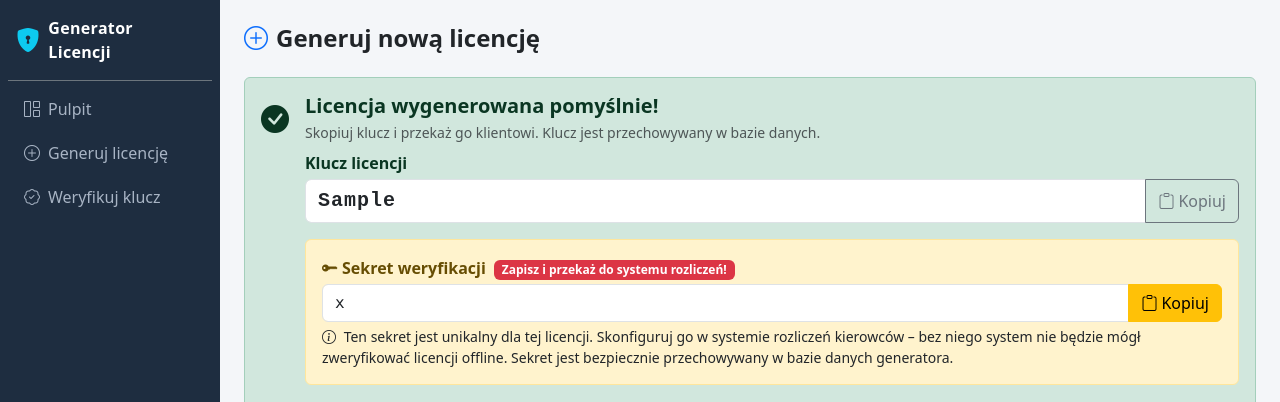
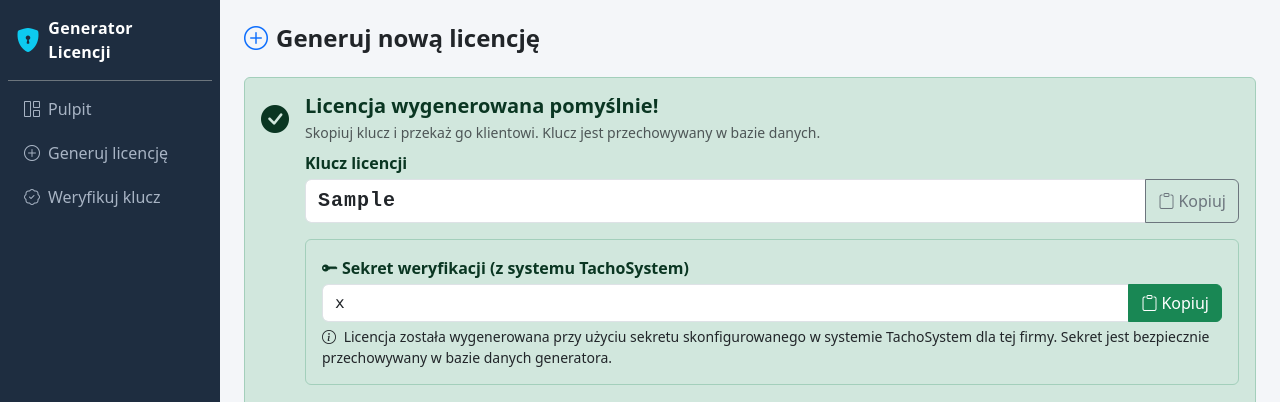
Before and after one commit to piotrlewicki26/Tacho, a PHP site: template views/generate.php in a window 1280 px wide. Shown: the top 402 px of the page. Run offline with PHP 8.4, Linux system fonts and the light colour scheme; the template is opened without the code that fills it: most values are stand-ins (such as "Sample title", 1, 10 or a date in 2020); some libraries are stand-ins or nearby versions.

Commit message:
Require TachoSystem company secret when generating licenses
Co-authored-by: piotrlewicki26 <262876360+piotrlewicki26@users.noreply.github.com>

```diff
--- a/views/generate.php
+++ b/views/generate.php
@@ -44,25 +44,23 @@ $v        = $input ?? [];        // form restore helper
             </div>
 
             <!-- Auto-generated per-license secret -->
-            <div class="alert alert-warning p-3 mb-3">
+            <div class="alert alert-success p-3 mb-3">
                 <div class="fw-bold mb-1">
-                    <i class="bi bi-key-fill me-1"></i>Sekret weryfikacji
-                    <span class="badge bg-danger ms-1">Zapisz i przekaż do systemu rozliczeń!</span>
+                    <i class="bi bi-key-fill me-1"></i>Sekret weryfikacji (z systemu TachoSystem)
                 </div>
                 <div class="input-group mb-1">
                     <input type="text" class="form-control font-monospace small"
                            id="generatedSecret"
                            value="<?= htmlspecialchars($license['used_secret']) ?>"
                            readonly>
-                    <button type="button" class="btn btn-warning" id="copySecretBtn"
-                            onclick="copyField('generatedSecret','copySecretBtn','btn-warning')">
+                    <button type="button" class="btn btn-success" id="copySecretBtn"
+                            onclick="copyField('generatedSecret','copySecretBtn','btn-success')">
                         <i class="bi bi-clipboard me-1"></i>Kopiuj
                     </button>
                 </div>
                 <div class="form-text text-dark">
                     <i class="bi bi-info-circle me-1"></i>
-                    Ten sekret jest unikalny dla tej licencji. Skonfiguruj go w systemie rozliczeń kierowców –
-                    bez niego system nie będzie mógł zweryfikować licencji offline.
+                    Licencja została wygenerowana przy użyciu sekretu skonfigurowanego w systemie TachoSystem dla tej firmy.
                     Sekret jest bezpiecznie przechowywany w bazie danych generatora.
                 </div>
             </div>
@@ -208,10 +206,27 @@ $v        = $input ?? [];        // form restore helper
                     </div>
                 </div>
 
-                <div class="alert alert-info py-2 px-3 small">
-                    <i class="bi bi-info-circle me-1"></i>
-                    Sekret HMAC dla tej licencji zostanie <strong>wygenerowany automatycznie</strong> i wyświetlony po kliknięciu „Generuj licencję".
-                    Przekaż go do systemu rozliczeń kierowców.
+                <hr class="my-3">
+                <h6 class="text-muted text-uppercase small fw-bold mb-3">Sekret TachoSystem</h6>
+                <div class="row g-3 mb-4">
+                    <div class="col-12">
+                        <label for="license_secret" class="form-label fw-semibold">
+                            Sekret licencji <span class="text-danger">*</span>
+                        </label>
+                        <input type="text" id="license_secret" name="license_secret"
+                               class="form-control font-monospace"
+                               placeholder="Wklej 64-znakowy sekret hex z ustawień firmy w systemie TachoSystem"
+                               value="<?= htmlspecialchars($v['licenseSecret'] ?? '') ?>"
+                               maxlength="64"
+                               pattern="[0-9a-fA-F]{64}"
+                               required>
+                        <div class="form-text">
+                            <i class="bi bi-info-circle me-1"></i>
+                            Skopiuj wartość pola <strong>Sekret licencji</strong> z ustawień firmy w systemie TachoSystem
+                            (64 znaki szesnastkowe). Klucz licencji zostanie wygenerowany przy użyciu tego sekretu,
+                            dzięki czemu TachoSystem będzie mógł weryfikować licencję offline bez dodatkowej konfiguracji.
+                        </div>
+                    </div>
                 </div>
 
                 <div class="d-flex gap-2 mt-3">
```
Also changed, not shown: index.php (+20 -12 lines).
